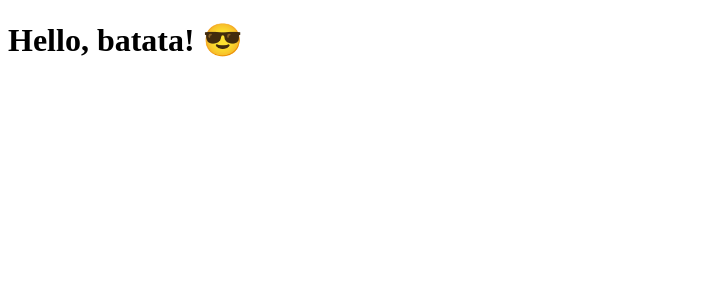
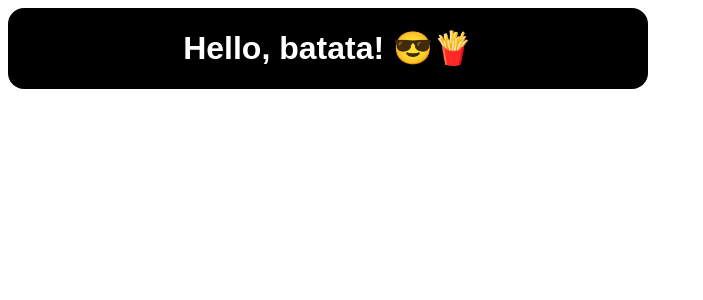
Before and after one commit to victorcatuyama/clone-tabnews, a Next.js app: page / in a window 1280 px wide. Shown: the top 300 px of the page, without its empty margins (0-703 px from the left). Built offline with nearby package versions, Linux system fonts and the light colour scheme.

Commit message:
modify phrase and add styles

```diff
--- a/pages/index.js
+++ b/pages/index.js
@@ -1,5 +1,13 @@
+import style from './style.module.css'
+
 function Home() {
-    return <h1>Hello, batata! 😎</h1>
+    return (
+        <>
+        <div className={style.container}>
+            <h1 className={style.headline}>Hello, batata! 😎🍟</h1>
+        </div>
+        </>
+    )
 }
 
 export default Home;
--- /dev/null
+++ b/pages/style.module.css
@@ -0,0 +1,14 @@
+.container {
+    display: flex;
+    flex-direction: column;
+    align-items: center;
+    justify-content: center;
+    background: #000;
+    border-radius: 16px;
+    width: 50vw;
+}
+
+.headline {
+    color: #FFF;
+    font-family: sans-serif;
+}
```
